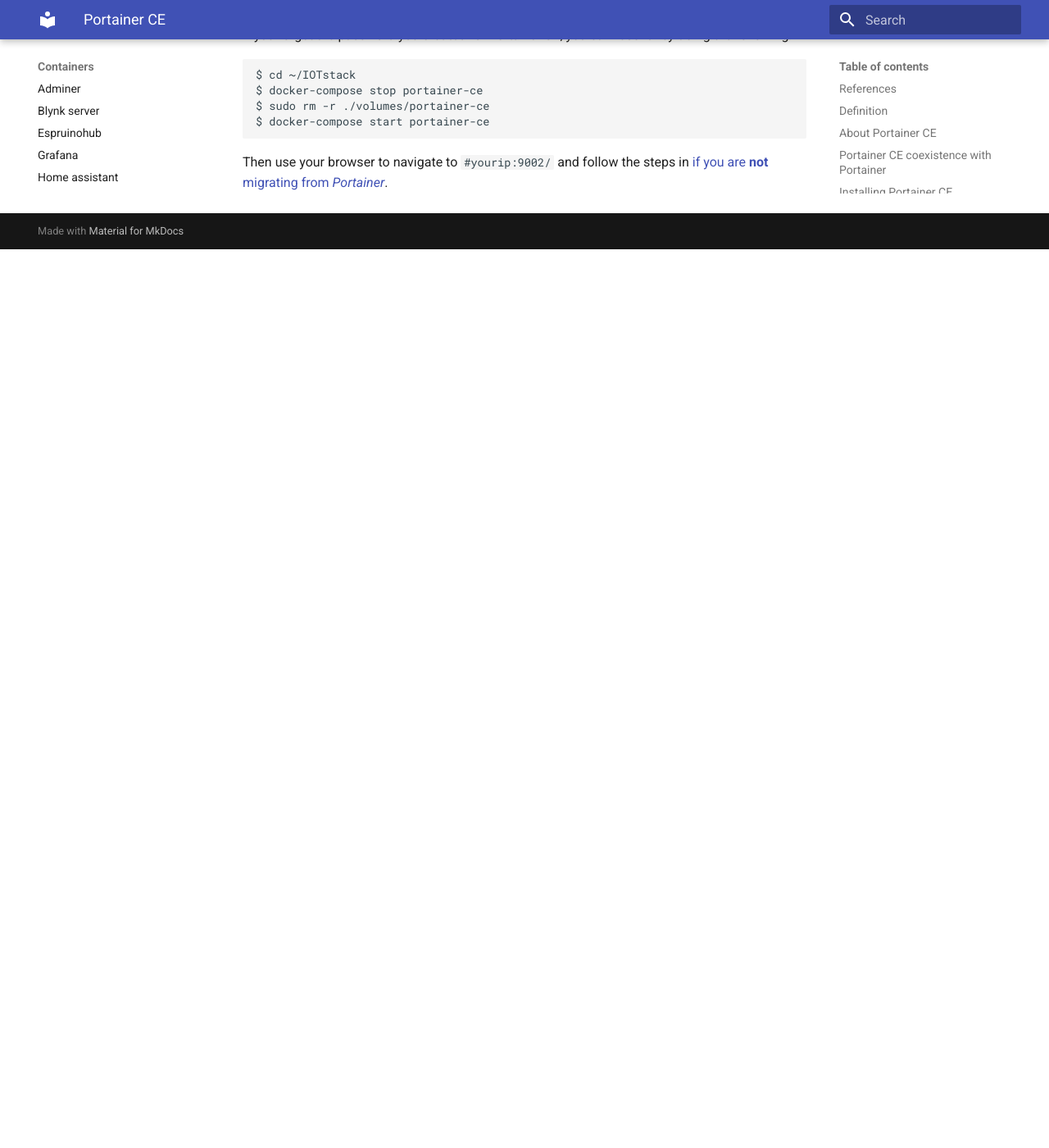
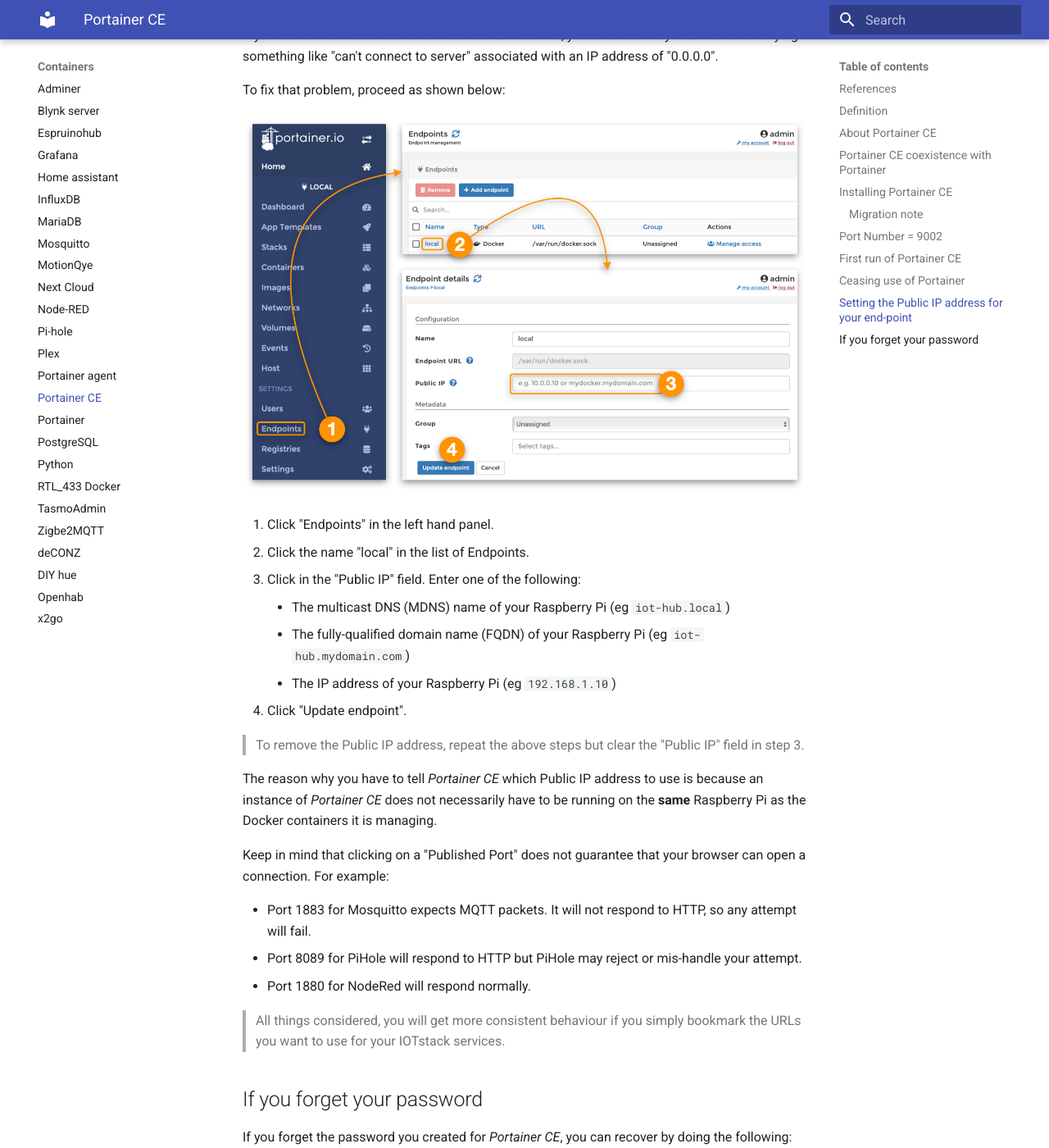
Before and after one commit to gcgarner/IOTstack, an MkDocs documentation site: the page built from docs/Containers/Portainer-ce.md, in a window 1280 px wide and 1400 px high, scrolled down 3735 px. Shown: the whole window at 82% size. Built offline with MkDocs 1.6.1 and Material for MkDocs 9.7.7, drawn with Linux system fonts in a browser that asks for light colours; before the commit the page ends 4039 px from its top, so only the background shows below that; some of the changed text lies outside the part shown.

Commit message:
Docs updates - Portainer-ce - explain how to set Public IP
Similar material is in the docs for Portainer.
[Issue 138](https://github.com/SensorsIot/IOTstack/issues/138) makes it
clear there's a demand for this information.

Also trialling different approach to embedded graphics.

````diff
--- a/docs/Containers/Portainer-ce.md
+++ b/docs/Containers/Portainer-ce.md
@@ -141,6 +141,34 @@
 	$ sudo rm -rf ./volumes/portainer
 	```
 
+## Setting the Public IP address for your end-point
+
+If you click on a "Published Port" in the "Containers" list, your browser may return an error saying something like "can't connect to server" associated with an IP address of "0.0.0.0".
+
+To fix that problem, proceed as shown below:
+
+![Set Public IP address](./images/portainer-ce-set-public-ip.png)
+
+1. Click "Endpoints" in the left hand panel.
+2. Click the name "local" in the list of Endpoints.
+3. Click in the "Public IP" field. Enter one of the following:
+	- The multicast DNS (MDNS) name of your Raspberry Pi (eg `iot-hub.local`)
+	- The fully-qualified domain name (FQDN) of your Raspberry Pi (eg `iot-hub.mydomain.com`)
+	- The IP address of your Raspberry Pi (eg `192.168.1.10`)
+4. Click "Update endpoint".
+
+> To remove the Public IP address, repeat the above steps but clear the "Public IP" field in step 3.
+
+The reason why you have to tell *Portainer CE* which Public IP address to use is because an instance of *Portainer CE* does not necessarily have to be running on the **same** Raspberry Pi as the Docker containers it is managing.
+
+Keep in mind that clicking on a "Published Port" does not guarantee that your browser can open a connection. For example:
+
+* Port 1883 for Mosquitto expects MQTT packets. It will not respond to HTTP, so any attempt will fail.
+* Port 8089 for PiHole will respond to HTTP but PiHole may reject or mis-handle your attempt.
+* Port 1880 for NodeRed will respond normally.
+
+> All things considered, you will get more consistent behaviour if you simply bookmark the URLs you want to use for your IOTstack services.
+
 ## If you forget your password
 
 If you forget the password you created for *Portainer CE*, you can recover by doing the following:
````
Also changed, not shown: docs/Containers/images/portainer-ce-set-public-ip.png (added).
